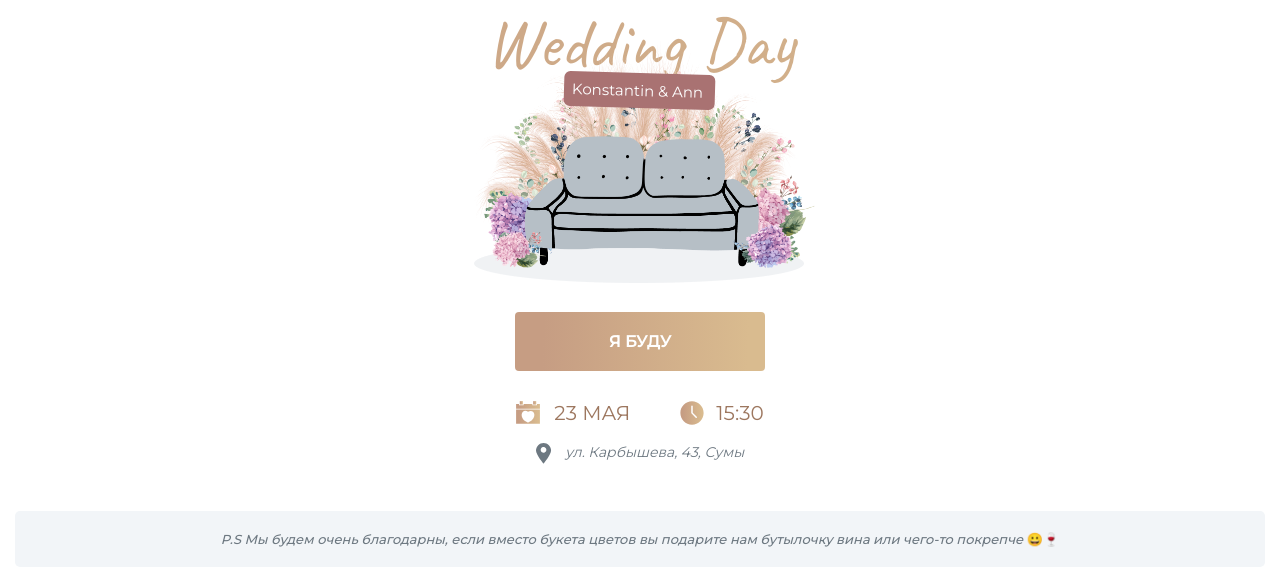
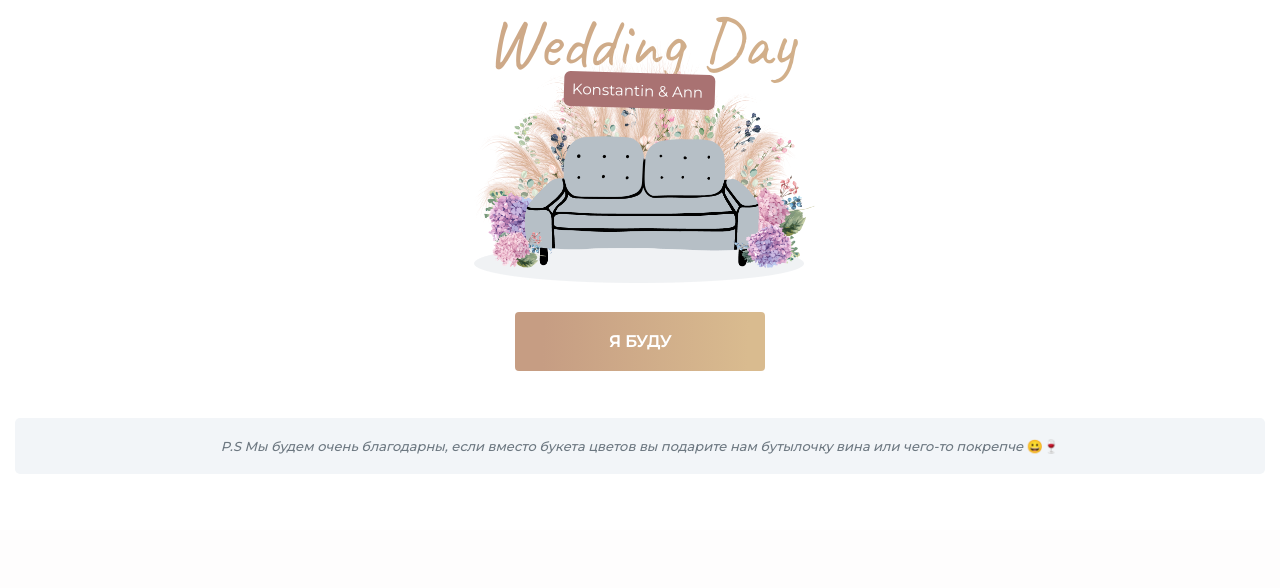
Before and after one commit to DmitriyChiroky/DmitriyChiroky.github.io, a PHP site: page / in a window 1280 px wide. Shown: the part 270-858 px from the top of the page. After the commit the page ends 724 px from the top, so only its background shows below. Run offline with PHP 8.4, Linux system fonts and the light colour scheme.

Commit message:
Add files via upload

```diff
--- a/css/style.css
+++ b/css/style.css
@@ -81,10 +81,20 @@ img {
     font-size: 16px;
     margin: 0 auto;
     color: #fff;
-    transition: opacity .3s ease;
-    margin-bottom: 30px; }
+    transition: opacity .3s ease; }
     .s-body__link:hover {
       opacity: 0.7; }
+  .s-body-info {
+    opacity: 0;
+    transform: scale(1);
+    transition: all 0.3s ease;
+    max-height: 0;
+    overflow: hidden; }
+    .s-body-info.active {
+      opacity: 1;
+      transform: scale(1);
+      max-height: 200px;
+      padding-top: 30px; }
     .s-body-info__row {
       display: flex;
       justify-content: center;
@@ -106,8 +116,7 @@ img {
           margin-right: 12px; }
     .s-body-info__address {
       font-size: 14px;
-    color: #6D7881;
-    text-style: normal; }
+      color: #6D7881; }
       .s-body-info__address img {
         margin-right: 10px;
         vertical-align: middle;
--- a/index.html
+++ b/index.html
@@ -5,7 +5,7 @@
     <meta charset="UTF-8">
     <meta name="viewport" content="width=device-width, initial-scale=1.0">
     <title>Свадьба</title>
-    <link rel="icon" type="image/png" href="favicon.png"/>
+    <link rel="icon" type="image/png" href="favicon.png" />
     <link rel="preconnect" href="https://fonts.gstatic.com">
     <link href="https://fonts.googleapis.com/css2?family=Caveat:wght@400;600&family=Montserrat:wght@400;500&display=swap" rel="stylesheet">
     <link rel="stylesheet" type="text/css" href="css/style.css">
@@ -33,7 +33,7 @@
                 Konstantin & Ann
             </div>
             <div class="s-body__img">
-                 <img src="img/img_1.png" alt="img">
+                <img src="img/img_1.png" alt="img">
             </div>
             <a href="#" class="s-body__link">
                 Я БУДУ
@@ -63,6 +63,8 @@
             </p>
         </div>
     </footer>
+    <script src="https://code.jquery.com/jquery-3.6.0.min.js" integrity="sha256-/xUj+3OJU5yExlq6GSYGSHk7tPXikynS7ogEvDej/m4=" crossorigin="anonymous"></script>
+    <script type="text/javascript" src="js/scripts.js"></script>
 </body>
 
 </html>
--- /dev/null
+++ b/js/scripts.js
@@ -0,0 +1,6 @@
+jQuery(document).ready(function($) {
+    $('.s-body__link').on('click', function(event) {
+        event.preventDefault();
+        $('.s-body-info').addClass('active')
+    });
+});
--- a/scss/style.scss
+++ b/scss/style.scss
@@ -94,7 +94,6 @@
         margin: 0 auto;
         color: #fff;
         transition: opacity .3s ease;
-        margin-bottom: 30px;
 
         &:hover {
             opacity: 0.7;
@@ -102,6 +101,19 @@
     }
 
     &-info {
+        opacity: 0;
+        transform: scale(1);
+        transition: all 0.3s ease;
+        max-height: 0;
+        overflow: hidden;
+
+        &.active {
+            opacity: 1;
+            transform: scale(1);
+            max-height: 200px;
+            padding-top: 30px;
+        }
+
         &__row {
             display: flex;
             justify-content: center;
@@ -115,7 +127,6 @@
             color: #9D775F;
             display: flex;
             align-items: center;
-
 
             &:first-child {
                 margin-right: 25px;
@@ -137,7 +148,6 @@
         &__address {
             font-size: 14px;
             color: #6D7881;
-            text-style: normal;
 
             img {
                 margin-right: 10px;
```
Lines whose indentation alone changed are shown as unchanged.
